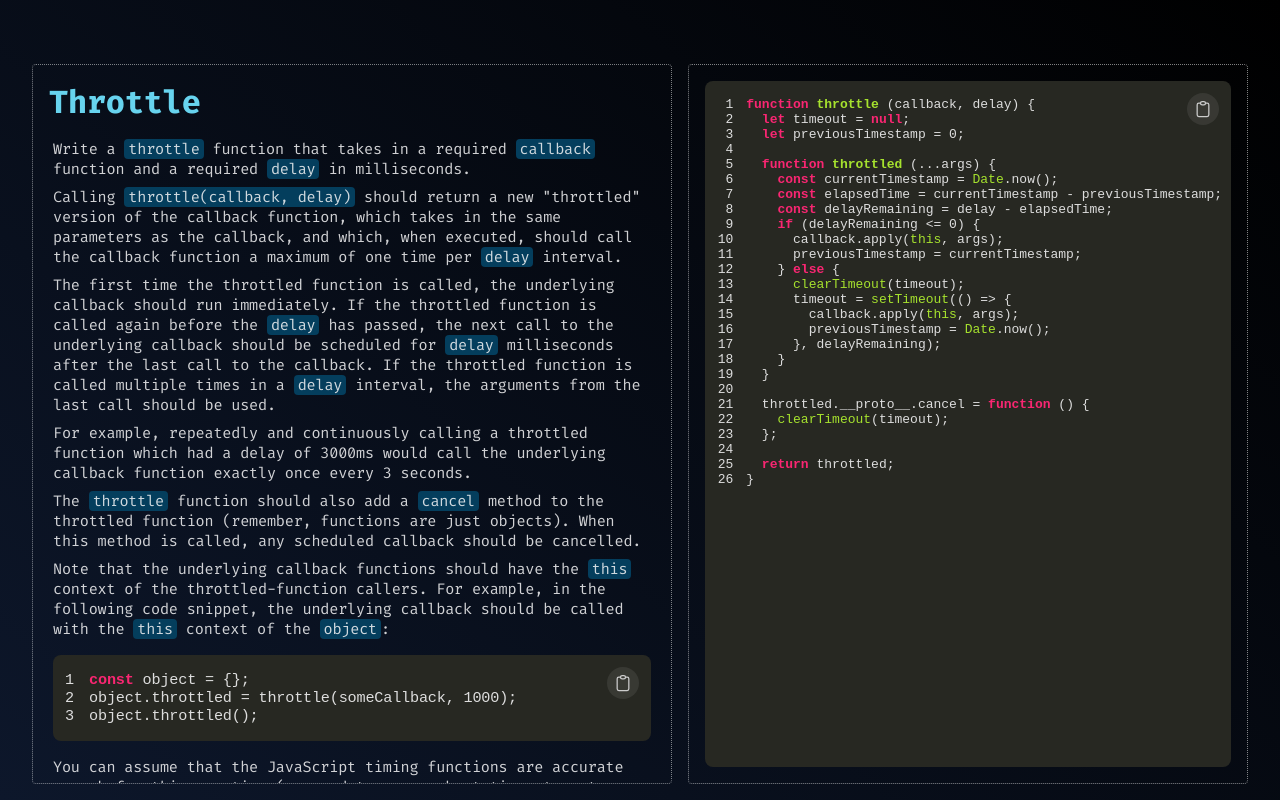
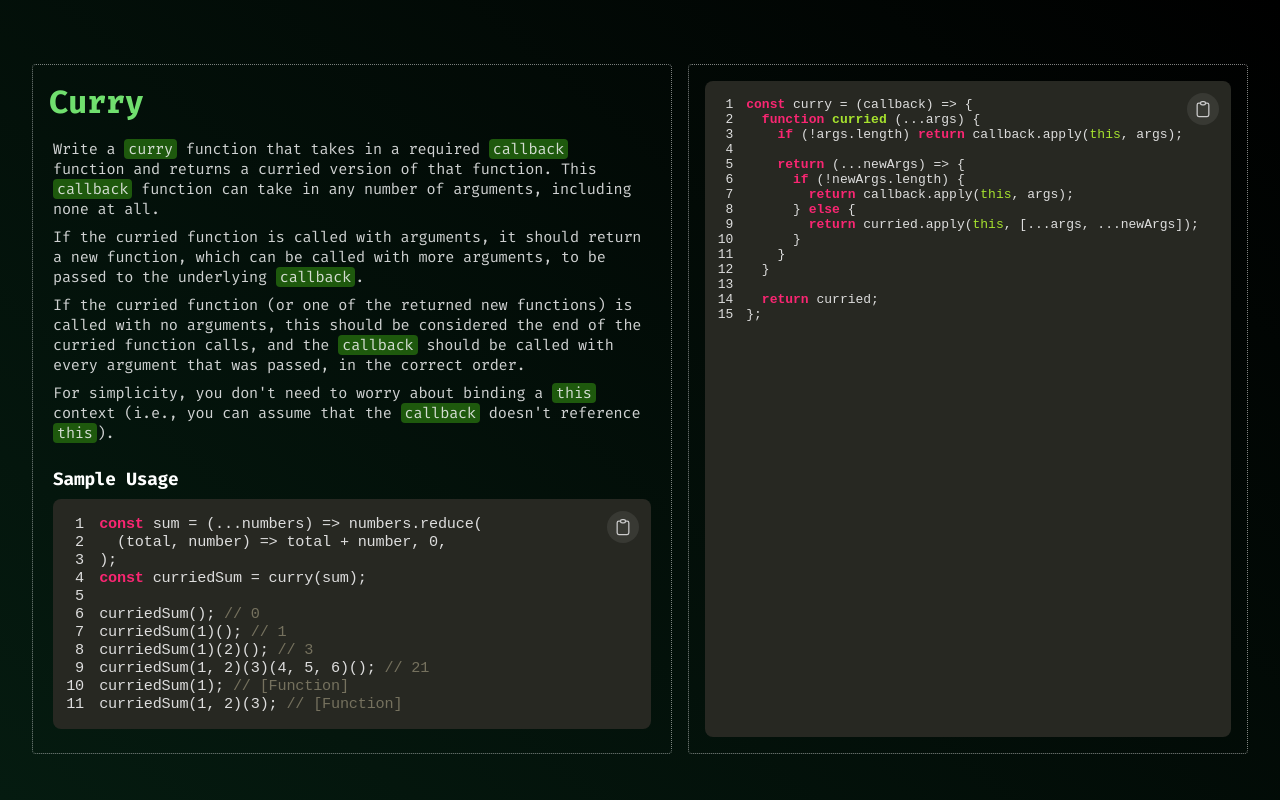
Before and after one commit to DemonDaddy22/frontend-expert, a React (Create React App) app: page / in a window 1280 px wide. Built offline with nearby package versions, Linux system fonts and the light colour scheme.

Commit message:
🚀 Implement Curry exercise (#58)
Co-authored-by: Rohan Gupta <rohan.gupta@gameskraft.com>
Co-authored-by: restyled-io[bot] <32688539+restyled-io[bot]@users.noreply.github.com>
Co-authored-by: Restyled.io <commits@restyled.io>

```diff
--- a/src/App.tsx
+++ b/src/App.tsx
@@ -1,13 +1,13 @@
 import React from 'react';
 import './App.scss';
-import Throttle from './components/Throttle';
+import Curry from './components/Curry';
 import ThemeContextProvider from './context/ThemeContext';
 
 function App() {
   return (
     <ThemeContextProvider>
       <div className="container">
-        <Throttle />
+        <Curry />
       </div>
     </ThemeContextProvider>
   );
--- /dev/null
+++ b/src/components/Curry/codeBlocks.ts
@@ -0,0 +1,27 @@
+export const sampleUsage = `const sum = (...numbers) => numbers.reduce(
+  (total, number) => total + number, 0,
+);
+const curriedSum = curry(sum);
+
+curriedSum(); // 0
+curriedSum(1)(); // 1
+curriedSum(1)(2)(); // 3
+curriedSum(1, 2)(3)(4, 5, 6)(); // 21
+curriedSum(1); // [Function]
+curriedSum(1, 2)(3); // [Function]`;
+
+export const solutionCode = `const curry = (callback) => {
+  function curried (...args) {
+    if (!args.length) return callback.apply(this, args);
+
+    return (...newArgs) => {
+      if (!newArgs.length) {
+        return callback.apply(this, args);
+      } else {
+        return curried.apply(this, [...args, ...newArgs]);
+      }
+    }
+  }
+
+  return curried;
+};`;
--- /dev/null
+++ b/src/components/Curry/index.tsx
@@ -0,0 +1,52 @@
+import React from 'react';
+import { PROJECT_COLORS } from '../../constants/theme';
+import ProjectPage from '../ProjectPage';
+import QuestionDetails from '../QuestionDetails';
+import CodeBlock from '../UI/CodeBlock';
+import { sampleUsage, solutionCode } from './codeBlocks';
+import classes from './styles.module.scss';
+
+const Curry: React.FC<Props> = () => {
+  return (
+    <ProjectPage background={PROJECT_COLORS.PROJECT20.background} containerClassName={classes.pageContainer}>
+      <QuestionDetails
+        title='Curry'
+        titleClassName={classes.questionTitle}
+        containerClassName={classes.questionDetails}
+        descriptionClassName={classes.questionDescription}>
+        <p>
+          Write a <span className={classes.questionDescriptionHighlight}>curry</span> function that takes in a required{' '}
+          <span className={classes.questionDescriptionHighlight}>callback</span> function and returns a curried version
+          of that function. This <span className={classes.questionDescriptionHighlight}>callback</span> function can
+          take in any number of arguments, including none at all.
+        </p>
+        <p>
+          If the curried function is called with arguments, it should return a new function, which can be called with
+          more arguments, to be passed to the underlying{' '}
+          <span className={classes.questionDescriptionHighlight}>callback</span>.
+        </p>
+        <p>
+          If the curried function (or one of the returned new functions) is called with no arguments, this should be
+          considered the end of the curried function calls, and the{' '}
+          <span className={classes.questionDescriptionHighlight}>callback</span> should be called with every argument
+          that was passed, in the correct order.
+        </p>
+        <p>
+          For simplicity, you don't need to worry about binding a{' '}
+          <span className={classes.questionDescriptionHighlight}>this</span> context (i.e., you can assume that the{' '}
+          <span className={classes.questionDescriptionHighlight}>callback</span> doesn't reference{' '}
+          <span className={classes.questionDescriptionHighlight}>this</span>).
+        </p>
+        <div className={classes.codeWrapper}>
+          <h3 className={classes.codeBlockHeader}>Sample Usage</h3>
+          <CodeBlock codeString={sampleUsage} />
+        </div>
+      </QuestionDetails>
+      <section className={classes.solutionContainer}>
+        <CodeBlock codeString={solutionCode} containerClassName={classes.fullHeight} />
+      </section>
+    </ProjectPage>
+  );
+};
+
+export default Curry;
--- /dev/null
+++ b/src/components/Curry/styles.module.scss
@@ -0,0 +1,63 @@
+@import '../../constants/theme.scss';
+@import '../../utils/mixins.scss';
+
+.pageContainer {
+  @media screen and (min-width: 992px) {
+    overflow-y: hidden;
+  }
+}
+
+.questionDetails {
+  @media screen and (min-width: 992px) {
+    max-width: 40rem;
+    max-height: 90vh;
+    overflow-y: auto;
+  }
+}
+
+.questionDescription {
+  @include spacing (0 0.25rem);
+  word-break: break-word;
+  white-space: break-spaces;
+}
+
+.questionTitle {
+  color: $project-header-20;
+}
+
+.break {
+  @include spacing ($margin: 0.5rem 0);
+}
+
+.questionDescriptionHighlight {
+  @include spacing (0 0.25rem);
+  background-color: $project-highlight-20;
+  border-radius: 0.25rem;
+}
+
+.codeWrapper {
+  @include spacing (0.5rem 0);
+}
+
+.codeBlockHeader {
+  @include spacing (0.5rem 0);
+  color: $white;
+}
+
+.solutionContainer {
+  @include spacing (1rem);
+  border: 1px dotted rgba($color: $white, $alpha: 0.5);
+  border-radius: 0.25rem;
+  align-self: stretch;
+  flex: 1;
+
+  @media screen and (min-width: 992px) {
+    overflow-y: auto;
+    max-width: 60rem;
+  }
+}
+
+.fullHeight {
+  @include spacing (0, 0);
+  height: 100%;
+}
--- a/src/constants/theme.scss
+++ b/src/constants/theme.scss
@@ -147,3 +147,8 @@ $project-highlight-18: #730F2A;
 $project-bg-19: linear-gradient(40deg, #0D172B 0%, $black 100%);
 $project-header-19: #67D3EE;
 $project-highlight-19: #043E5D;
+
+// project-20
+$project-bg-20: linear-gradient(40deg, #051B10 0%, $black 100%);
+$project-header-20: #70DF6E;
+$project-highlight-20: #1E590D;
--- a/src/constants/theme.ts
+++ b/src/constants/theme.ts
@@ -75,4 +75,7 @@ export const PROJECT_COLORS: { [key: string]: { [key: string]: string } } = {
   PROJECT19: {
     background: `linear-gradient(40deg, #0D172B 0%, ${COLORS.BLACK} 100%)`,
   },
+  PROJECT20: {
+    background: `linear-gradient(40deg, #051B10 0%, ${COLORS.BLACK} 100%)`,
+  },
 };
```
Also changed, not shown: src/components/Curry/README.md (added), 1 other file (tests, documents, lock files or other folders).
